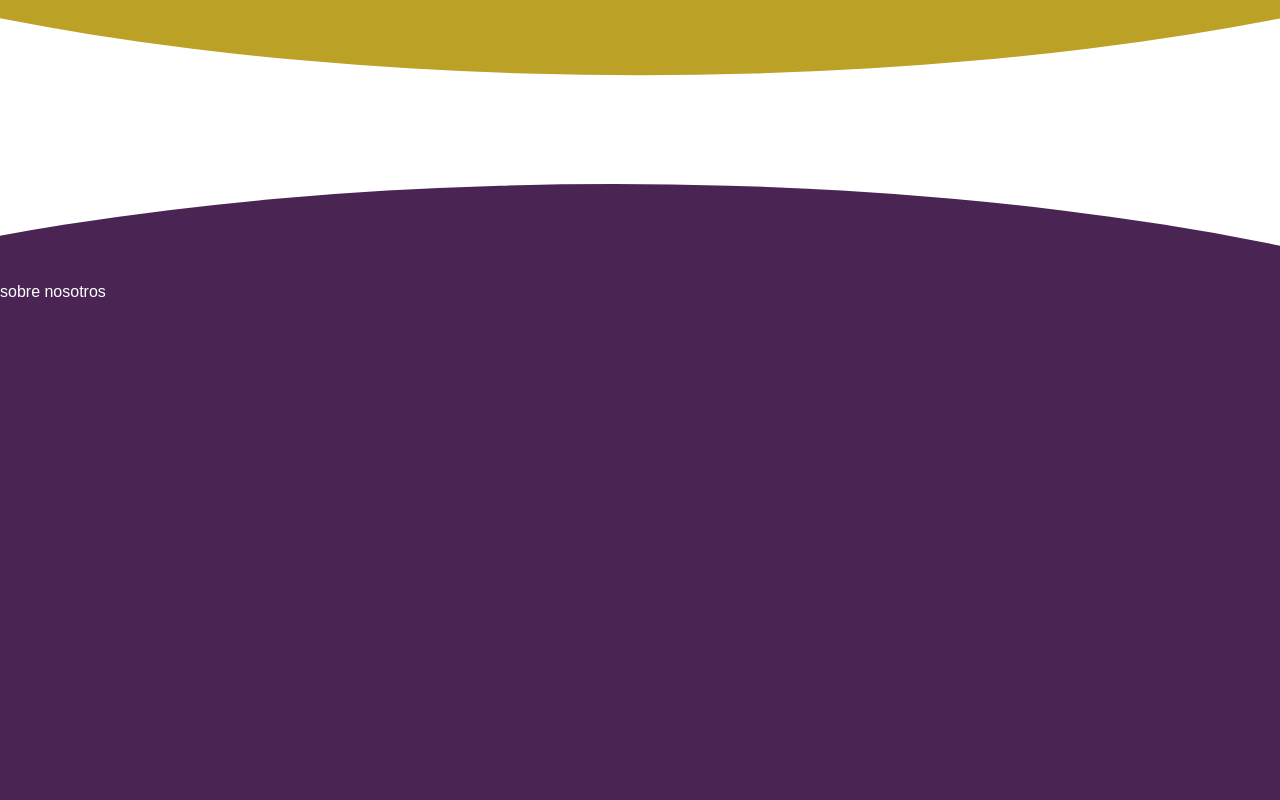
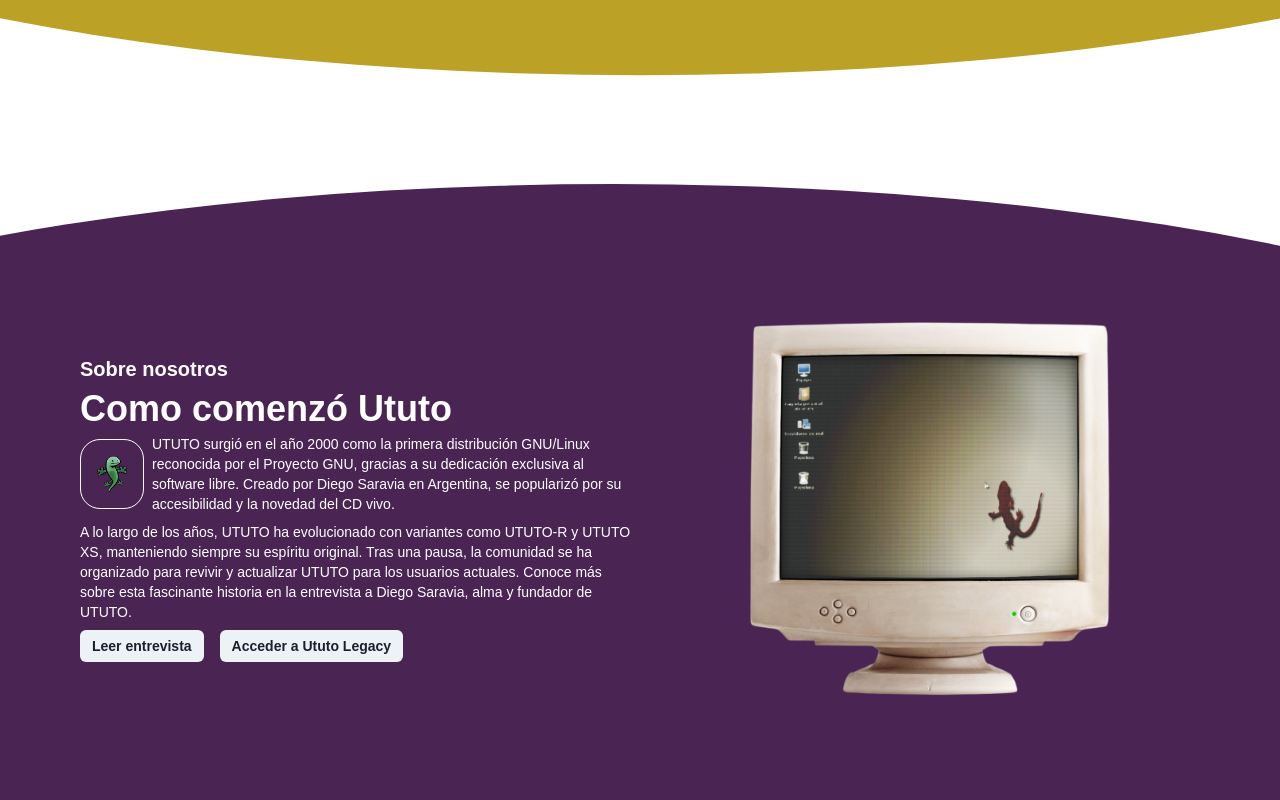
Before and after one commit to ututolinux/sitioWeb, a React (Vite) app: page / in a window 1280 px wide. Shown: the part 640-1440 px from the top of the page. Built offline with nearby package versions, Linux system fonts and the light colour scheme.

Commit message:
Componente seccion "Sobre nosotros" #8

```diff
--- a/src/components/Home/AboutUs/AboutUs.jsx
+++ b/src/components/Home/AboutUs/AboutUs.jsx
@@ -1,9 +1,11 @@
-import { Box, Text } from '@chakra-ui/react'
+import { Box, Button, ButtonGroup, Center, Container, Flex, HStack, Image, Text } from '@chakra-ui/react'
 import React from 'react'
+import imageAboutUs from '../../../assets/aboutus-image.png'
+import imageAboutUsDeco from '../../../assets/aboutUs-deco.png'
 
 export default function AboutUs() {
   return (
-    <Box w="full" minH="100svh" position="relative" overflow="hidden">
+    <Box w="full" minH="100svh" position="relative" >
       <Box
         w="full"
         h="full"
@@ -13,11 +15,47 @@ export default function AboutUs() {
         zIndex={-1}
         bg={'#4A2554'}
         clipPath="ellipse(91% 43% at 48% 51%)"
+
       >
+        <Container maxW='6xl' h={'inherit'} color={'white'}>
+          <Center h={'inherit'}>
+          <Flex align={'center'} gap={3} mb={6} justify={'space-between'}>
+            <Box width={'50%'}>
+              <Text fontSize={'20px'} fontWeight={900}>Sobre nosotros</Text>
+              <Text fontSize={'36px'} fontWeight={900} lineHeight={'50.4px'}>Como comenzó Ututo</Text>
+
+              <Flex align={'center'} direction={'row'}>
+                <Box border={'1px solid white'} borderRadius={'20px'} p={4} mr={2} display={'inline-block'} verticalAlign={'top'} flexShrink={0} >
+                  <Image src={imageAboutUsDeco} w={'30px'} />
+                </Box>
+                <Text fontSize={'14px'} lineHeight={'20px'} fontWeight={400} display={'inline-block'}>
+                  UTUTO surgió en el año 2000 como la primera distribución GNU/Linux reconocida por el Proyecto GNU,
+                  gracias a su dedicación exclusiva al software libre. Creado por Diego Saravia en Argentina,
+                  se popularizó por su accesibilidad y la novedad del CD vivo.
+                </Text>
+
+              </Flex>
+
+              <Text fontSize={'14px'} lineHeight={'20px'} fontWeight={400} mt={2}>
+                A lo largo de los años, UTUTO ha evolucionado con variantes como UTUTO-R y UTUTO XS,
+                manteniendo siempre su espíritu original.
+                Tras una pausa, la comunidad se ha organizado para revivir y actualizar UTUTO para los usuarios actuales.
+                Conoce más sobre esta fascinante historia en la entrevista a Diego Saravia, alma y fundador de UTUTO.
+              </Text>
+
+              <ButtonGroup mt={2} gap={2}>
+                <Button size={'sm'}>Leer entrevista</Button>
+                <Button size={'sm'}>Acceder a Ututo Legacy</Button>
+              </ButtonGroup>
+            </Box>
+
+            <Box width={'50%'}>
+              <Image src={imageAboutUs} />
+            </Box>
+          </Flex>
+          </Center>
+        </Container>
       </Box>
-      <Text mt={40} color="white" position="relative" zIndex={1}>
-        sobre nosotros
-      </Text>
     </Box>
   )
 }
```
Also changed, not shown: src/assets/aboutUs-deco.png (added), src/assets/aboutus-image.png (added).
